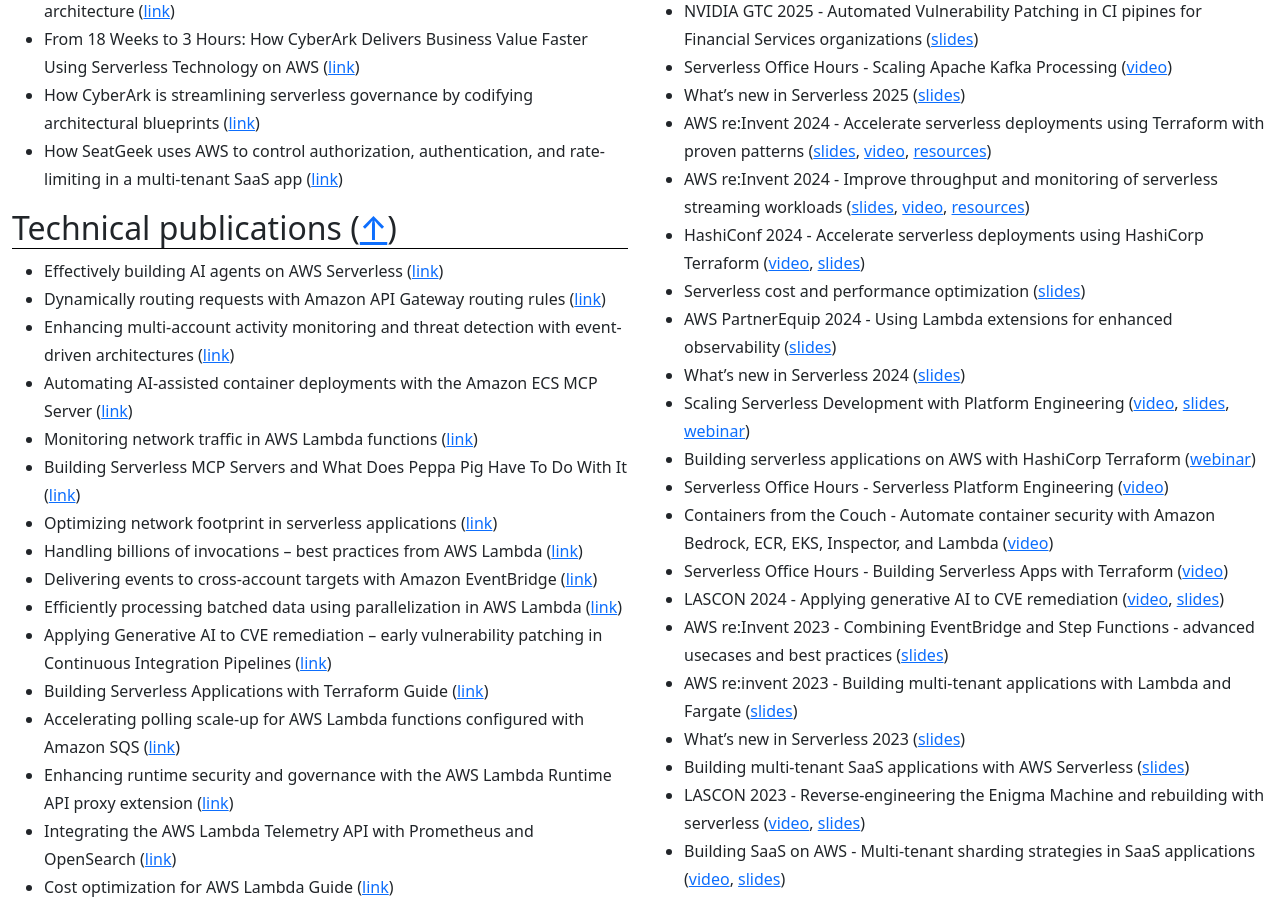
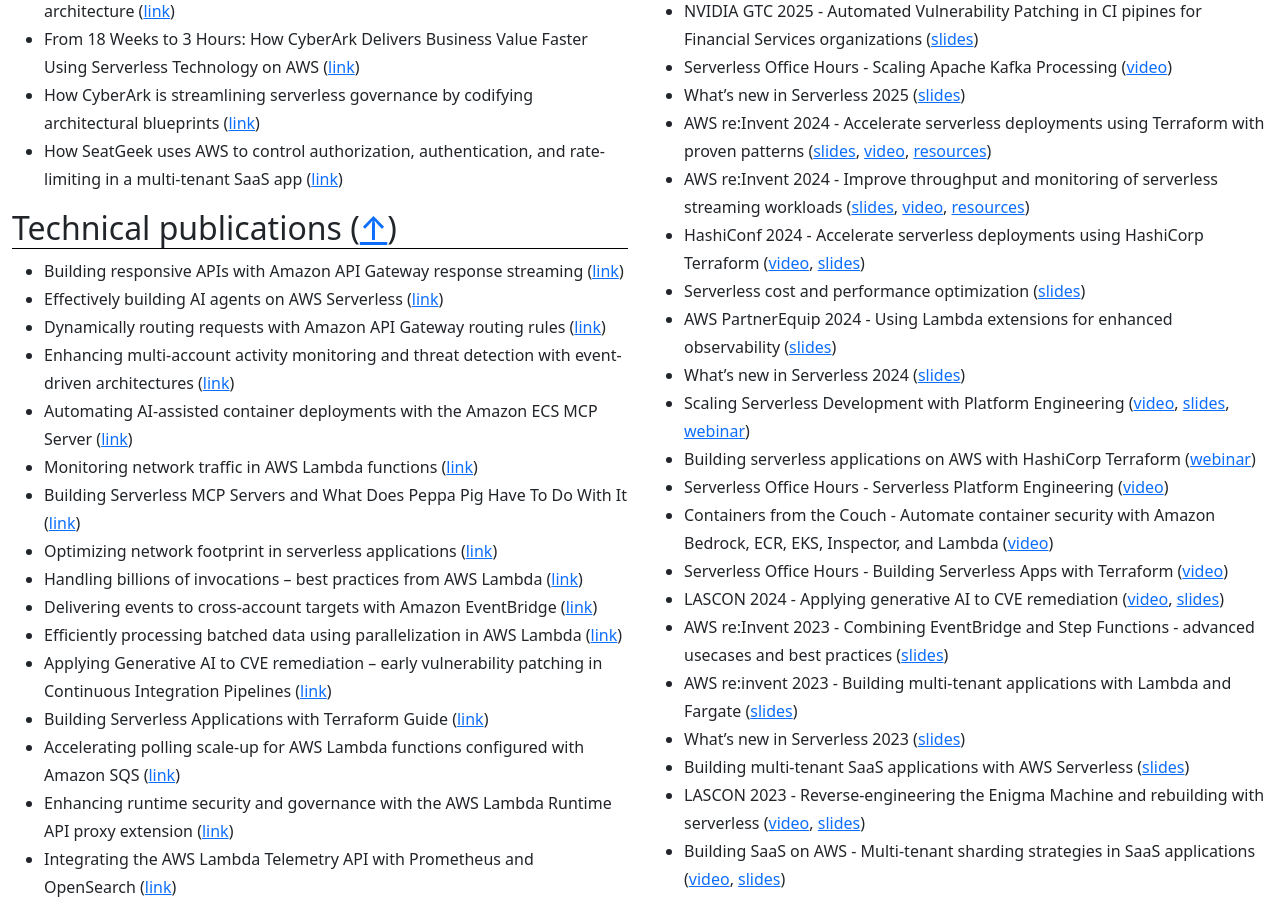
Before and after one commit to aal80/whoami, a Jekyll site: the page built from index.md, in a window 1280 px wide and 900 px high, scrolled down 852 px. Built offline with Jekyll 4.4.1, drawn with Linux system fonts in a browser that asks for light colours.

Commit message:
Update publications.md

```diff
--- a/_includes/publications.md
+++ b/_includes/publications.md
@@ -12,7 +12,7 @@
 - How SeatGeek uses AWS to control authorization, authentication, and rate-limiting in a multi-tenant SaaS app ([link](https://aws.amazon.com/blogs/architecture/how-seatgeek-uses-aws-to-control-authorization-authentication-and-rate-limiting-in-a-multi-tenant-saas-application/))
 
 ## Technical publications ([↑](#top))
-
+- Building responsive APIs with Amazon API Gateway response streaming ([link](https://aws.amazon.com/blogs/compute/building-responsive-apis-with-amazon-api-gateway-response-streaming/))
 - Effectively building AI agents on AWS Serverless ([link](https://aws.amazon.com/blogs/compute/effectively-building-ai-agents-on-aws-serverless/))
 - Dynamically routing requests with Amazon API Gateway routing rules ([link](https://aws.amazon.com/blogs/compute/dynamically-routing-requests-with-amazon-api-gateway-routing-rules/))
 - Enhancing multi-account activity monitoring and threat detection with event-driven architectures ([link](https://aws.amazon.com/blogs/compute/enhancing-multi-account-activity-monitoring-with-event-driven-architectures/))
```
